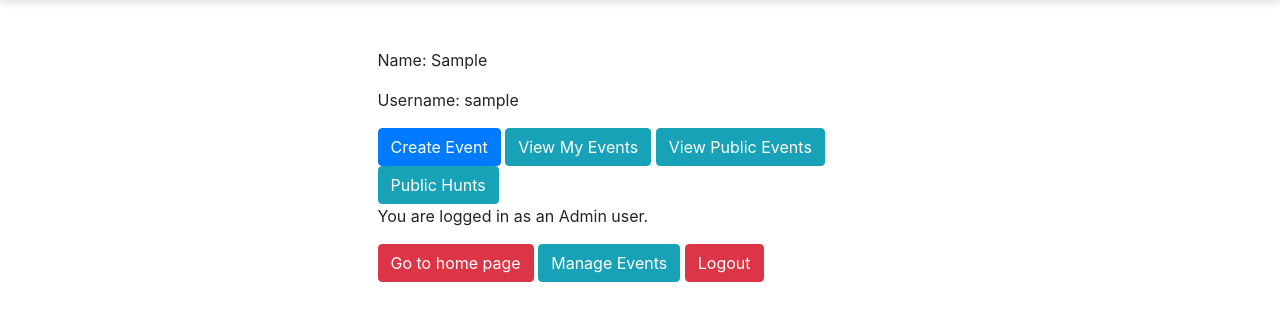
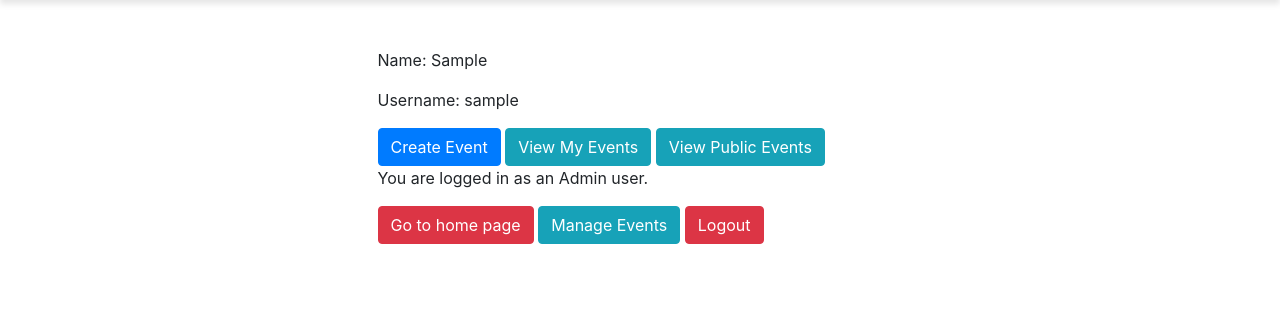
Before and after one commit to wangjalen7/UVA-Scavenger-Hunt-Web-Application, a Django app: page / in a window 1280 px wide. Shown: the part 140-461 px from the top of the page. Run offline with Django 4.2, Linux system fonts and the light colour scheme; the visitor is signed in with stand-in values (Sample User, id 1); some libraries are stand-ins or nearby versions.

Commit message:
Update index.html

```diff
--- a/templates/index.html
+++ b/templates/index.html
@@ -25,7 +25,7 @@
                 <a href="{% url 'create_event' %}" class="btn btn-primary">Create Event</a>
                 <a href="{% url 'view_my_events' %}" class="btn btn-info">View My Events</a>
                 <a href="{% url 'view_public_events' %}" class="btn btn-info">View Public Events</a>
-                <a href="{% url 'public_events' %}" class="btn btn-info">Public Hunts</a>
+
                 {% if user.is_staff %}
                     <p>You are logged in as an Admin user.</p>
                     <a href="{% url 'home' %}" class="btn btn-danger">Go to home page</a>
```
